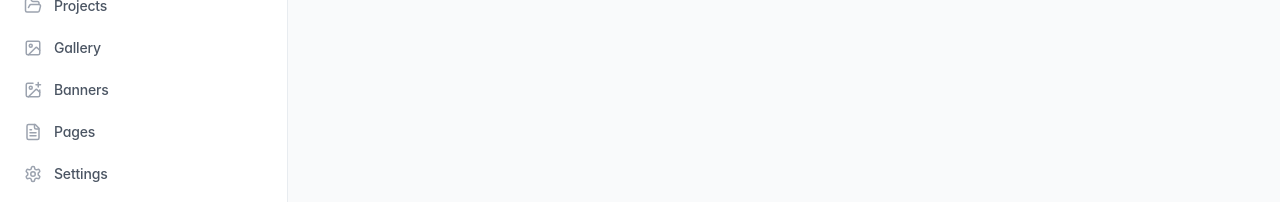
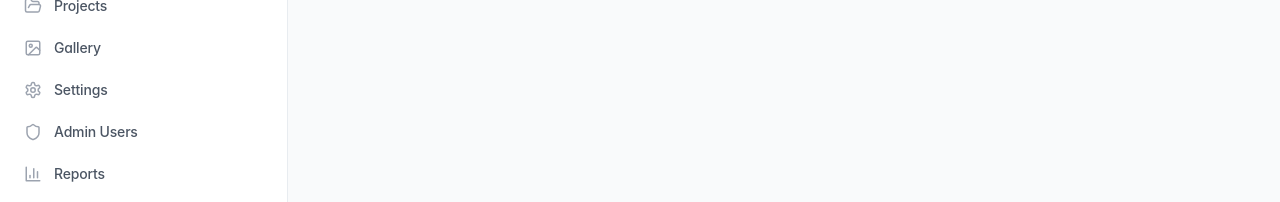
Before and after one commit to fahimabrar44/wallscape-bangladesh, a Next.js app in the folder frontend/: page /admin/categories in a window 1280 px wide. Shown: the part 410-612 px from the top of the page. Built offline with nearby package versions, Linux system fonts and the light colour scheme; no server answers; sample sign-in values are in the browser's storage.

Commit message:
chore: remove Banners and Pages from admin sidebar

```diff
--- a/frontend/src/app/admin/layout.tsx
+++ b/frontend/src/app/admin/layout.tsx
@@ -5,8 +5,8 @@ import { useRouter, usePathname } from 'next/navigation';
 import Link from 'next/link';
 import {
   LayoutDashboard, Package, Grid3X3, ShoppingCart, Users, Star, FileText,
-  FolderOpen, Image, ImagePlus, Settings, Shield, BarChart3, LogOut,
-  Menu, X, ChevronDown, Bell, ChevronLeft, Home
+  FolderOpen, Image, Settings, Shield, BarChart3, LogOut,
+  Menu, X, Home
 } from 'lucide-react';
 import toast from 'react-hot-toast';
 
@@ -20,8 +20,6 @@ const navItems = [
   { icon: FileText, label: 'Blogs', href: '/admin/blogs' },
   { icon: FolderOpen, label: 'Projects', href: '/admin/projects' },
   { icon: Image, label: 'Gallery', href: '/admin/gallery' },
-  { icon: ImagePlus, label: 'Banners', href: '/admin/banners' },
-  { icon: FileText, label: 'Pages', href: '/admin/pages' },
   { icon: Settings, label: 'Settings', href: '/admin/settings' },
   { icon: Shield, label: 'Admin Users', href: '/admin/users' },
   { icon: BarChart3, label: 'Reports', href: '/admin/reports' },
```
